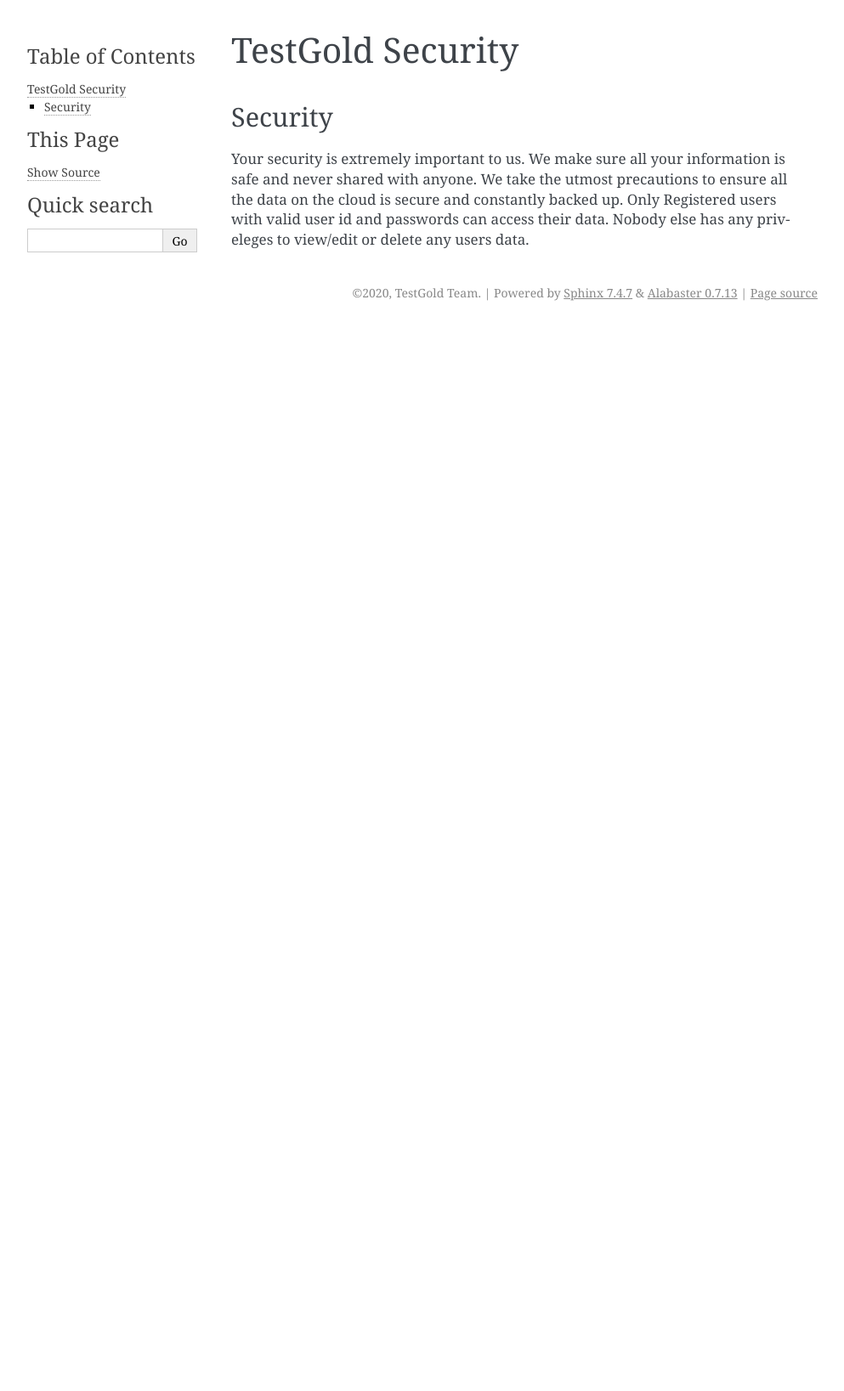
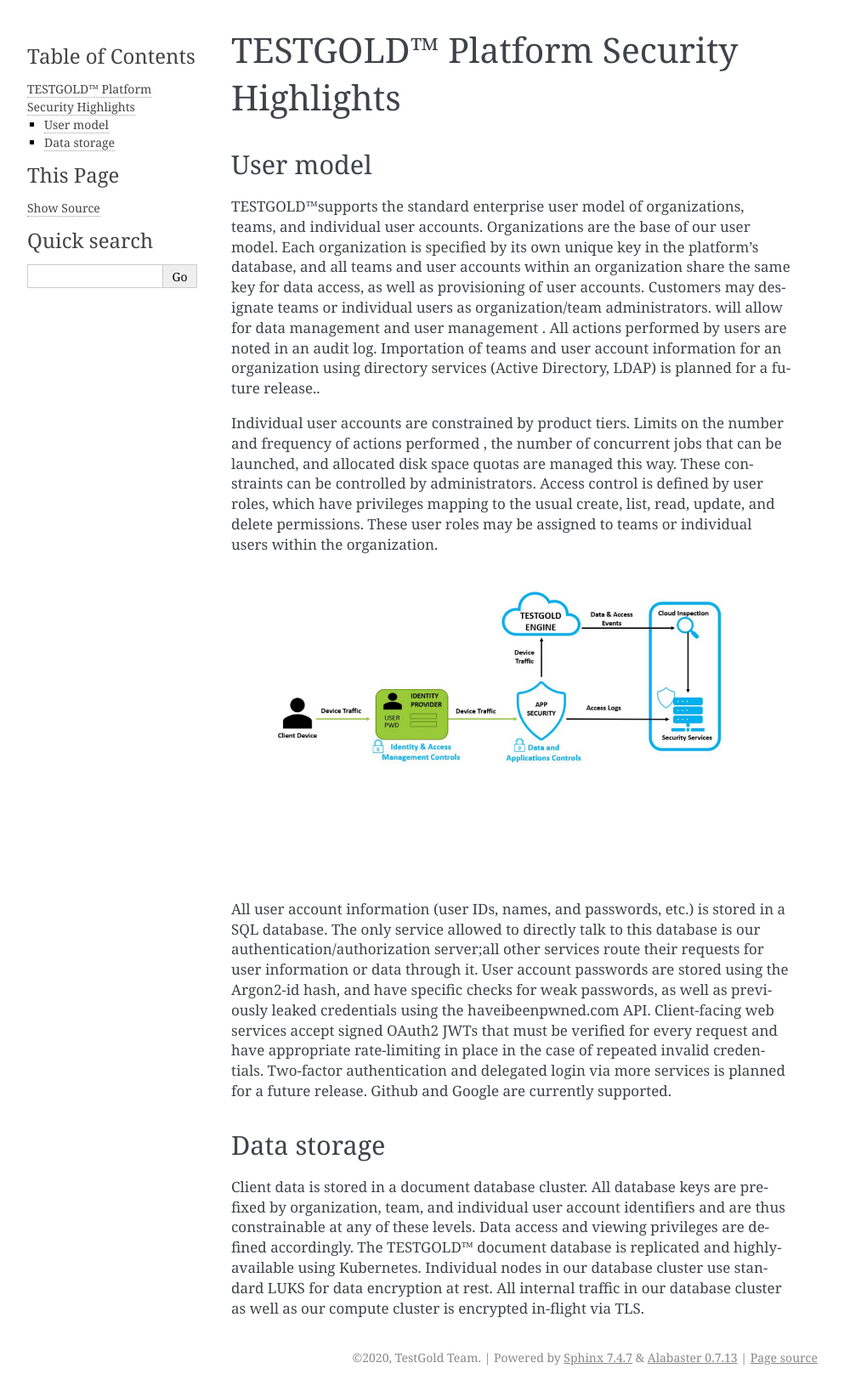
Before and after one commit to aichemydev/testgold, a Sphinx documentation site: the page built from docs/security.rst, in a window 1280 px wide. Shown: the whole page at 85% size, without its empty margins (148-1141 px from the left). Built offline with Sphinx 7.4.7, drawn with Linux system fonts in a browser that asks for light colours; before the commit the page ends 900 px from its top, so only the background shows below that.

Commit message:
security
security

```diff
--- a/docs/security.rst
+++ b/docs/security.rst
@@ -1,10 +1,52 @@
-TestGold Security
-=================
+TESTGOLD™ Platform Security Highlights
+======================================
 
-Security
---------
 
-Your security is extremely important to us. We make sure all your information is safe and never shared with anyone.
-We take the utmost precautions to ensure all the data on the cloud is secure and constantly backed up.
-Only Registered users with valid user id and passwords can access their data.
-Nobody else has any priveleges to view/edit or delete any users data.
+
+User model
+----------
+
+TESTGOLD™supports the standard enterprise user model of organizations, teams, and individual
+user accounts. Organizations are the base of our user model. Each organization is specified by
+its own unique key in the platform's database, and all teams and user accounts within an
+organization share the same key for data access, as well as provisioning of user accounts.
+Customers may designate teams or individual users as organization/team administrators. will
+allow for data management and user management .
+All actions performed by users are noted in an audit log. Importation of teams and user account
+information for an organization using directory services (Active Directory, LDAP) is planned for a
+future release..
+
+Individual user accounts are constrained by product tiers. Limits on the number and frequency
+of actions performed , the number of concurrent jobs that can be launched, and allocated disk
+space quotas are managed this way.
+These constraints can be controlled by administrators. Access control is defined by user roles,
+which have privileges mapping to the usual create, list, read, update, and delete permissions.
+These user roles may be assigned to teams or individual users within the organization.
+
+.. image:: _static/testgold_security_page.png
+   :width: 100%
+   :align: center
+   :alt: TestGold Security
+
+
+All user account information (user IDs, names, and passwords, etc.) is stored in a SQL database.
+The only service allowed to directly talk to this database is our authentication/authorization
+server;all other services route their requests for user information or data through it.
+User account passwords are stored using the Argon2-id hash, and have specific checks for weak
+passwords, as well as previously leaked credentials using the haveibeenpwned.com API.
+Client-facing web services accept signed OAuth2 JWTs that must be verified for every request
+and have appropriate rate-limiting in place in the case of repeated invalid credentials.
+Two-factor authentication and delegated login via more services is planned for a future release.
+Github and Google are currently supported.
+
+
+Data storage
+------------
+
+Client data is stored in a document database cluster. All database keys are prefixed by
+organization, team, and individual user account identifiers and are thus constrainable at any of
+these levels. Data access and viewing privileges are defined accordingly.
+The TESTGOLD™ document database is replicated and highly-available using Kubernetes.
+Individual nodes in our database cluster use standard LUKS for data encryption at rest. All
+internal traffic in our database cluster as well as our compute cluster is encrypted in-flight via
+TLS.
```
Also changed, not shown: docs/_static/testgold_security_page.png (added).
